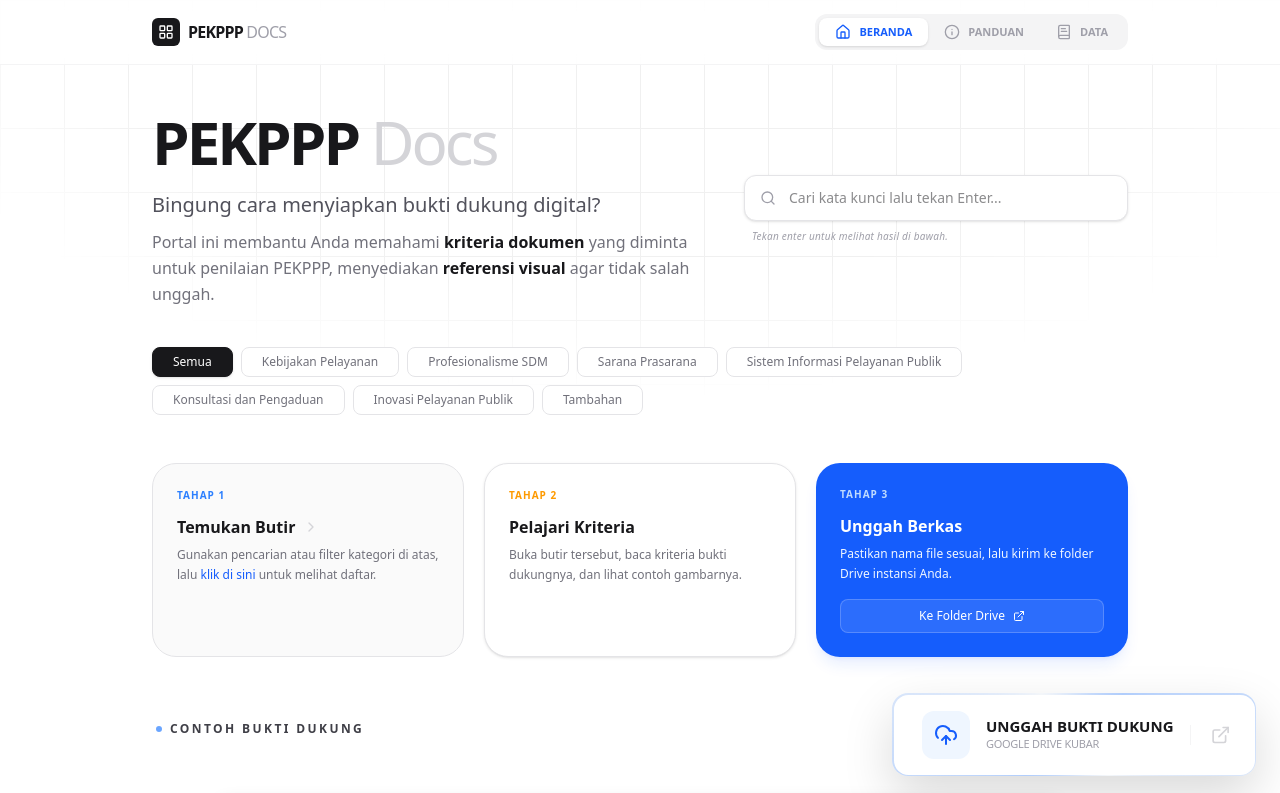
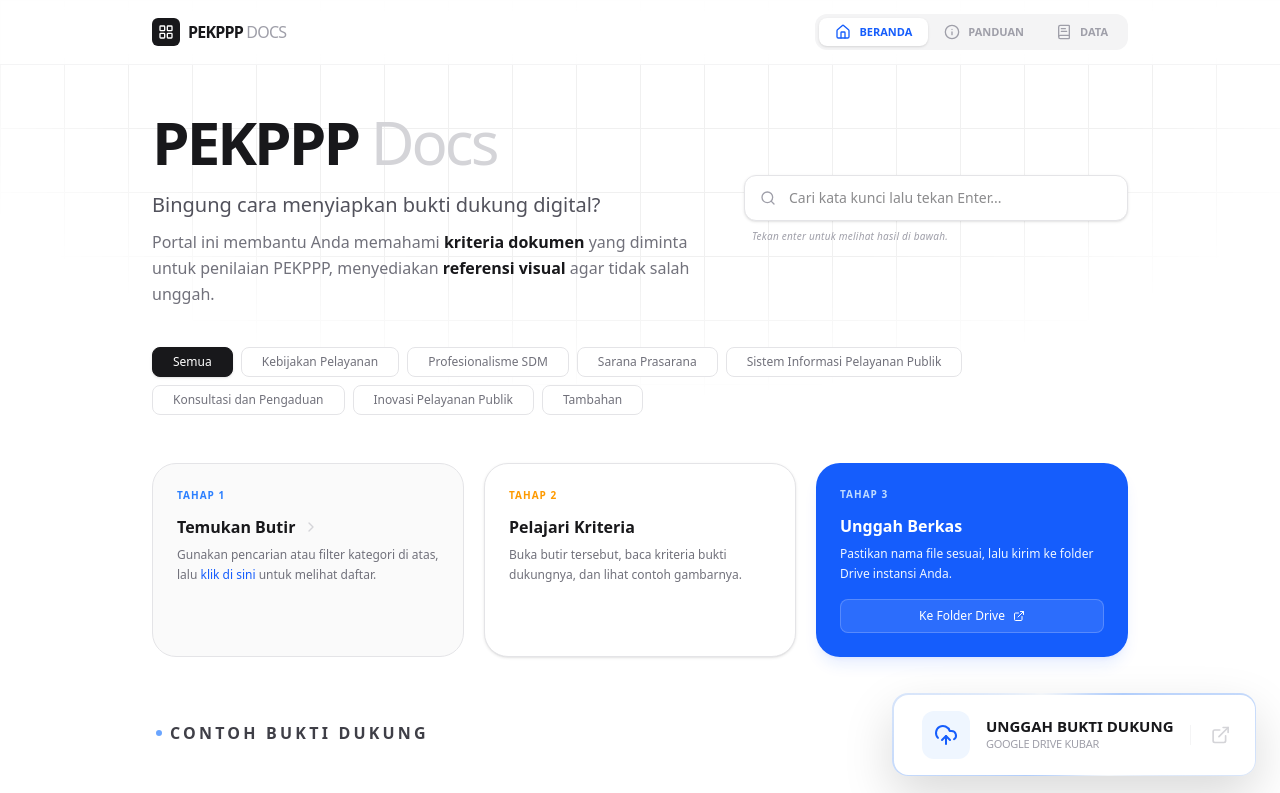
Before and after one commit to brayenid/pekppp-guide, a React (Vite) app: page / in a window 1280 px wide. Shown: the top 793 px of the page. Built offline with nearby package versions, Linux system fonts and the light colour scheme.

Commit message:
fix: ui improvements

```diff
--- a/src/pages/Home.tsx
+++ b/src/pages/Home.tsx
@@ -160,14 +160,12 @@ const Home = () => {
         <div className="flex items-center justify-between mb-6 px-1">
           <div className="flex items-center gap-2">
             <div className="w-1.5 h-1.5 bg-blue-500 rounded-full animate-pulse" />
-            <h2 className="text-xs font-bold uppercase tracking-[0.2em] text-zinc-700">Contoh Bukti Dukung</h2>
+            <h2 className="font-semibold uppercase tracking-[0.2em] text-zinc-700">Contoh Bukti Dukung</h2>
           </div>
-          <p className="text-[10px] font-medium text-zinc-400 tracking-wide">
-            {filteredData.length} Indikator Ditemukan
-          </p>
+          <p className="text-sm font-medium text-zinc-400 tracking-wide">{filteredData.length} Indikator Ditemukan</p>
         </div>
 
-        <div className="w-full max-w-4xl mx-auto px-4 py-8">
+        <div className="w-full mx-auto py-8">
           <div className="bg-white border border-zinc-200 rounded-3xl overflow-hidden shadow-[0_2px_15px_-3px_rgba(0,0,0,0.07)]">
             {filteredData.length > 0 ? (
               filteredData.map((item, index) => {
```
